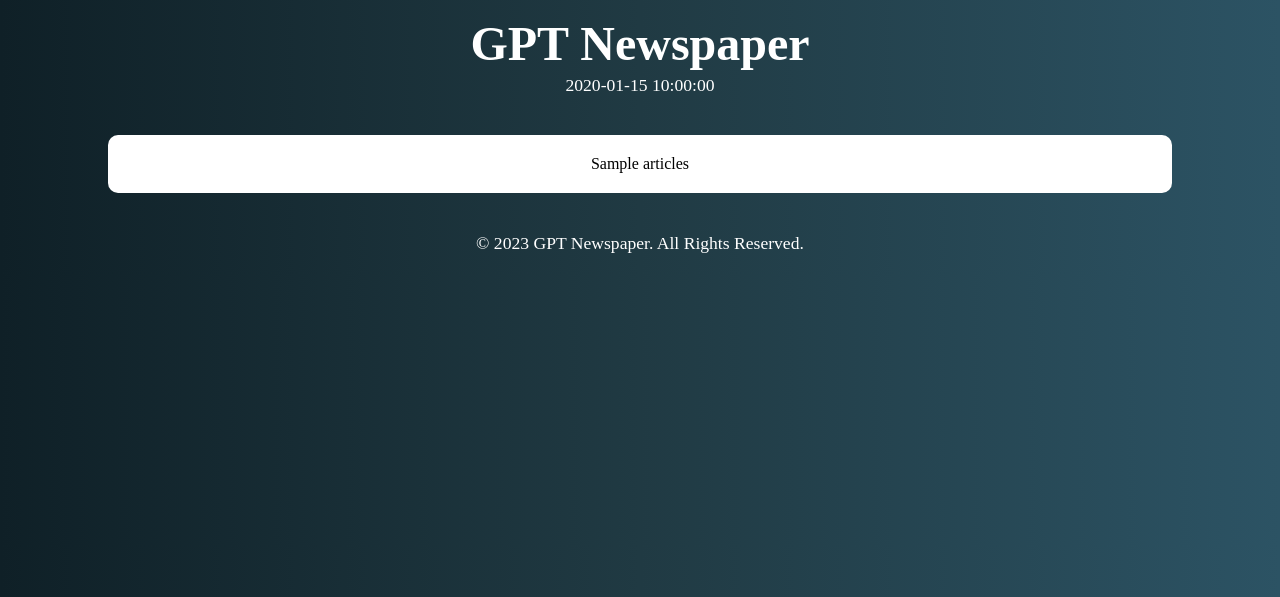
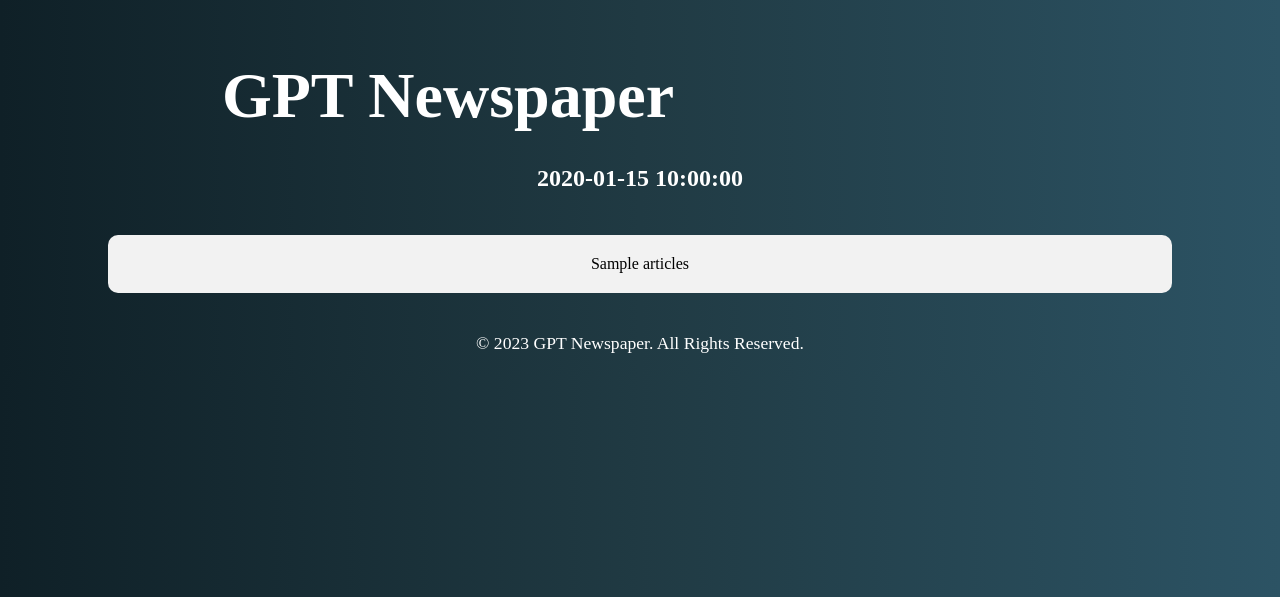
Before and after one commit to Soham112/GPT-NEWSPAPER, a Flask app: template backend/templates/newspaper/layouts/layout_3.html in a window 1280 px wide. Shown: the top 597 px of the page. Run offline with Flask 3, Linux system fonts and the light colour scheme; the template is opened without the code that fills it: most values are stand-ins (such as "Sample title", 1, 10 or a date in 2020); some web fonts are replaced.

Commit message:
frontend fixes

```diff
--- a/backend/templates/newspaper/layouts/layout_3.html
+++ b/backend/templates/newspaper/layouts/layout_3.html
@@ -3,6 +3,7 @@
 <head>
     <meta charset="UTF-8">
     <meta name="viewport" content="width=device-width, initial-scale=1.0">
+    <link rel="icon" type="image/x-icon" href="../../frontend/static/favicon.ico">
     <title>GPT Newspaper</title>
     <style>
         @import url('https://fonts.cdnfonts.com/css/chomsky');
@@ -25,6 +26,7 @@
         background: none;
         font-family: 'Chomsky', serif;
         text-align: center;
+        color: #f2f2f2;
     }
 
     header:hover {
@@ -33,30 +35,33 @@
 
     .content {
         width: 80%;
-        margin: auto;
         text-align: center;
         padding: 20px;
         border-radius: 10px;
-        margin-top: 20px;
-        background-color: white;
+        margin: 20px auto auto;
+        background-color: #f2f2f2;
     }
 
     h1 {
-        font-size: 3em;
+        font-size: 4em;
         margin-bottom: 0.5em;
         text-align: center;
         max-width: 70%;
-        margin: 0 auto;
         color: white;
     }
 
     h2 {
         max-width: 80%;
-        margin: auto;
+        font-size: 1.5em;
+        margin: auto auto 0.3em;
+        text-align: center;
+
+    }
+
+    h3 {
         font-size: 1.5em;
         margin-bottom: 0.3em;
-        text-align: center;
-
+        color: white;
     }
 
     p {
@@ -65,7 +70,6 @@
         text-align: center;
         max-width: 60%;
         margin: 0 auto;
-        color: white;
     }
 
     .article a {
@@ -110,7 +114,7 @@
 <body>
     <header>
         <h1>GPT Newspaper</h1>
-        <p>{{date}}</p>
+        <h3>{{date}}</h3>
     </header>
 
     <div class="content">
--- a/frontend/static/scripts.js
+++ b/frontend/static/scripts.js
@@ -67,7 +67,7 @@ function toggleLoading(isLoading) {
             } else {
                 clearInterval(interval);
             }
-        }, 10000);
+        }, 12000);
         loadingSection.dataset.intervalId = interval;
     } else {
         loadingSection.classList.add('hidden');
```
Also changed, not shown: backend/templates/newspaper/layouts/layout_1.html (+10 -5 lines), backend/templates/newspaper/layouts/layout_2.html (+10 -5 lines).
